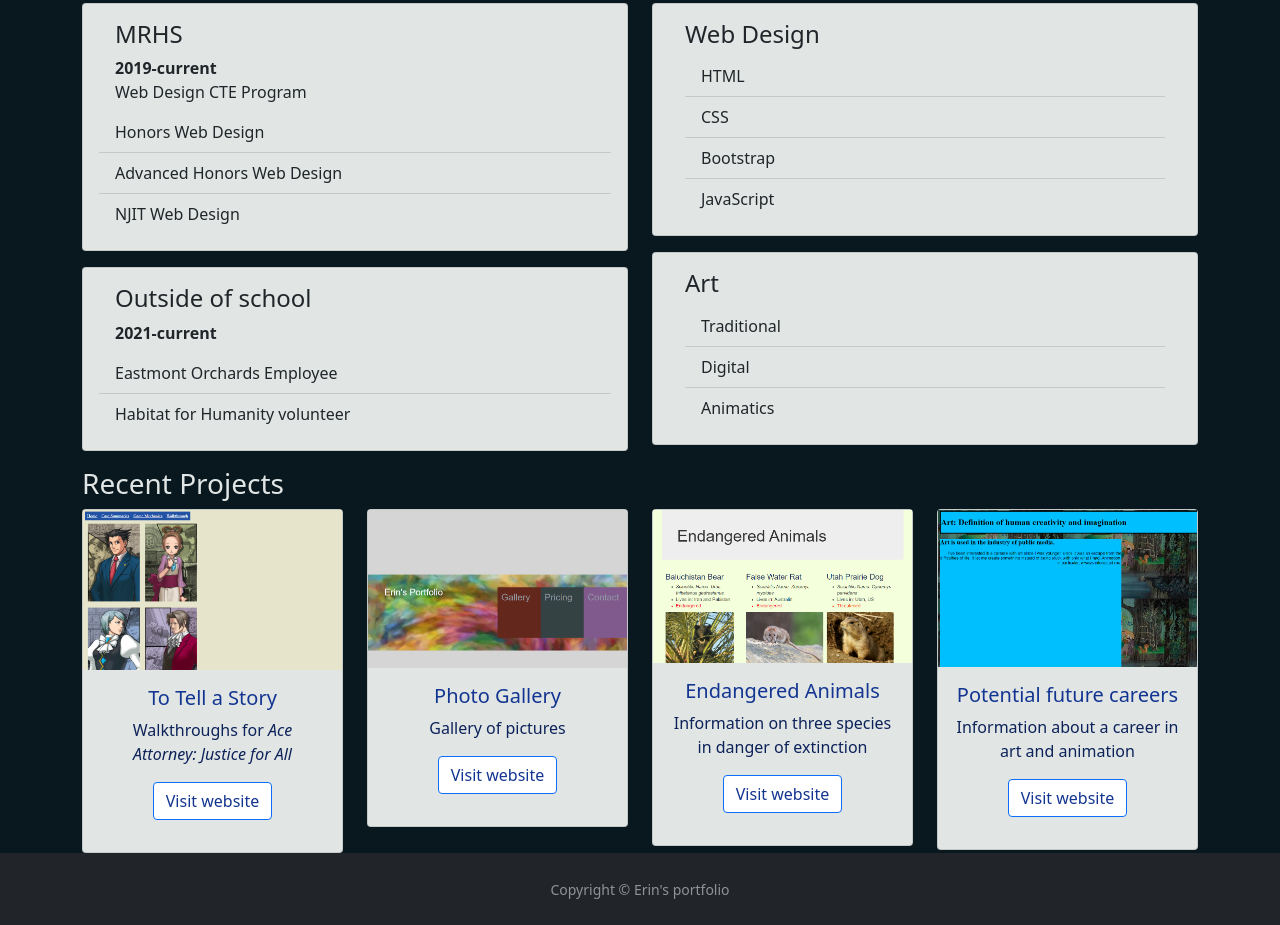
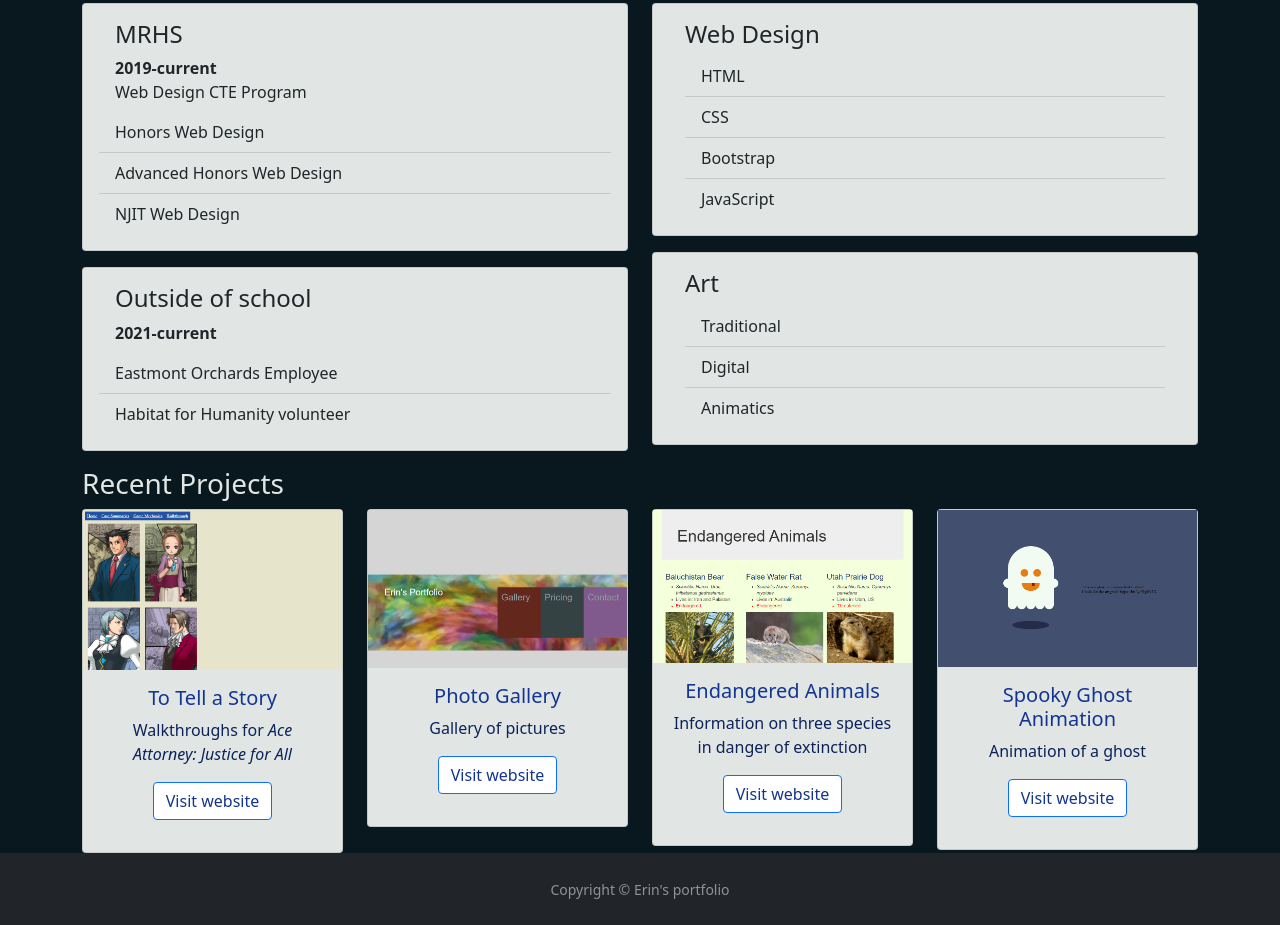
Before and after one commit to eah645/Portfolio, a plain HTML site: page index.html in a window 1280 px wide. Shown: the part 535-1460 px from the top of the page. Drawn offline with nearby package versions, Linux system fonts and the light colour scheme.

Commit message:
Changed future careers to spooky ghost

```diff
--- a/index.html
+++ b/index.html
@@ -169,11 +169,11 @@
       <!--Fourth project / project 4-->
       <div class="col-md-3 text-center">
         <div class="card">
-          <img src="futurecareer.png" alt="Future career" class=".card-img-top">
+          <img src="SpookyGhost.png" alt="Spooky Ghost" class=".card-img-top">
           <div class="card-body mb-3">
-            <h5 class="card-title">Potential future careers</h5>
-            <p class="card-text">Information about a career in art and animation</p>
-            <a href="https://codehs.com/editor/html/458194/2102579/586130727/index.html" class="btn btn-primary">Visit website</a>
+            <h5 class="card-title">Spooky Ghost Animation</h5>
+            <p class="card-text">Animation of a ghost</p>
+            <a href="https://eah645.github.io/SpookyGhost/" class="btn btn-primary">Visit website</a>
           </div>
         </div>
       </div>
```
Also changed, not shown: SpookyGhost.png (added).
